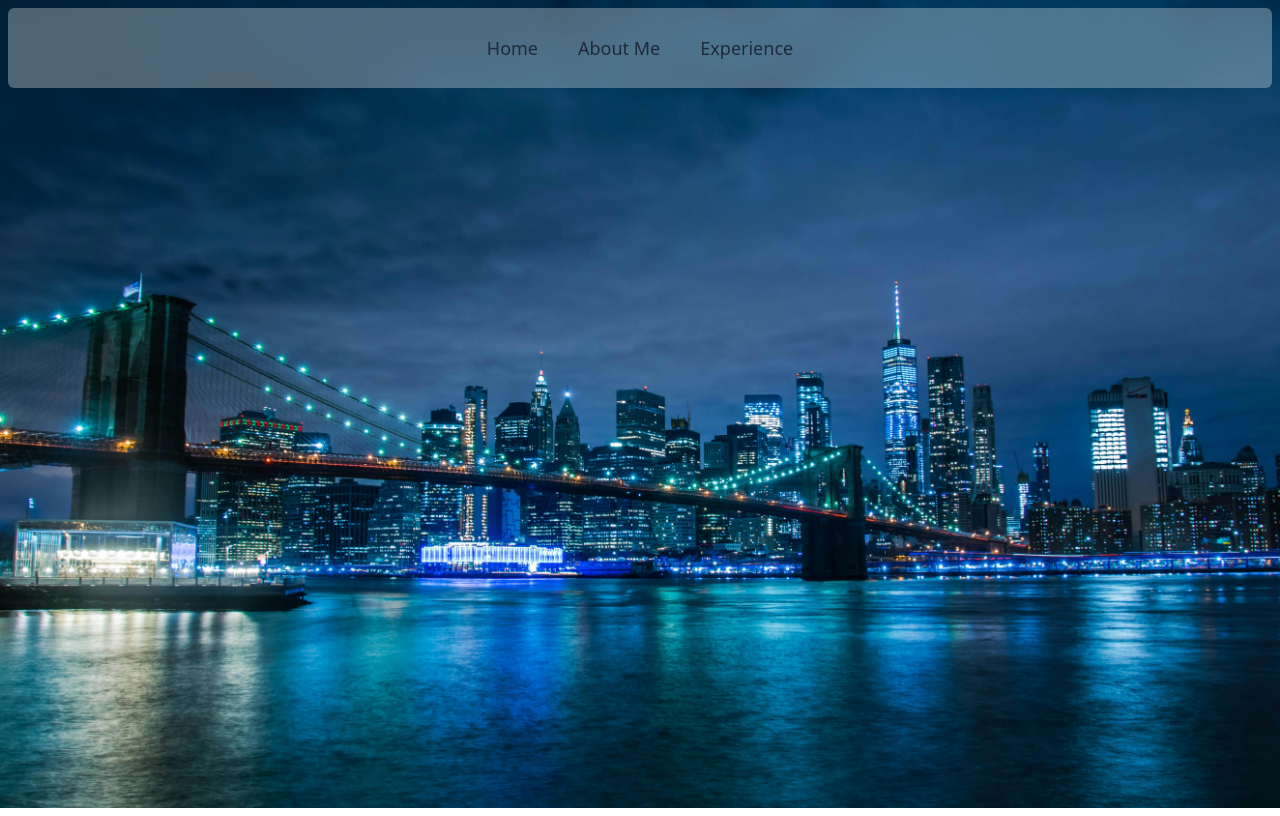
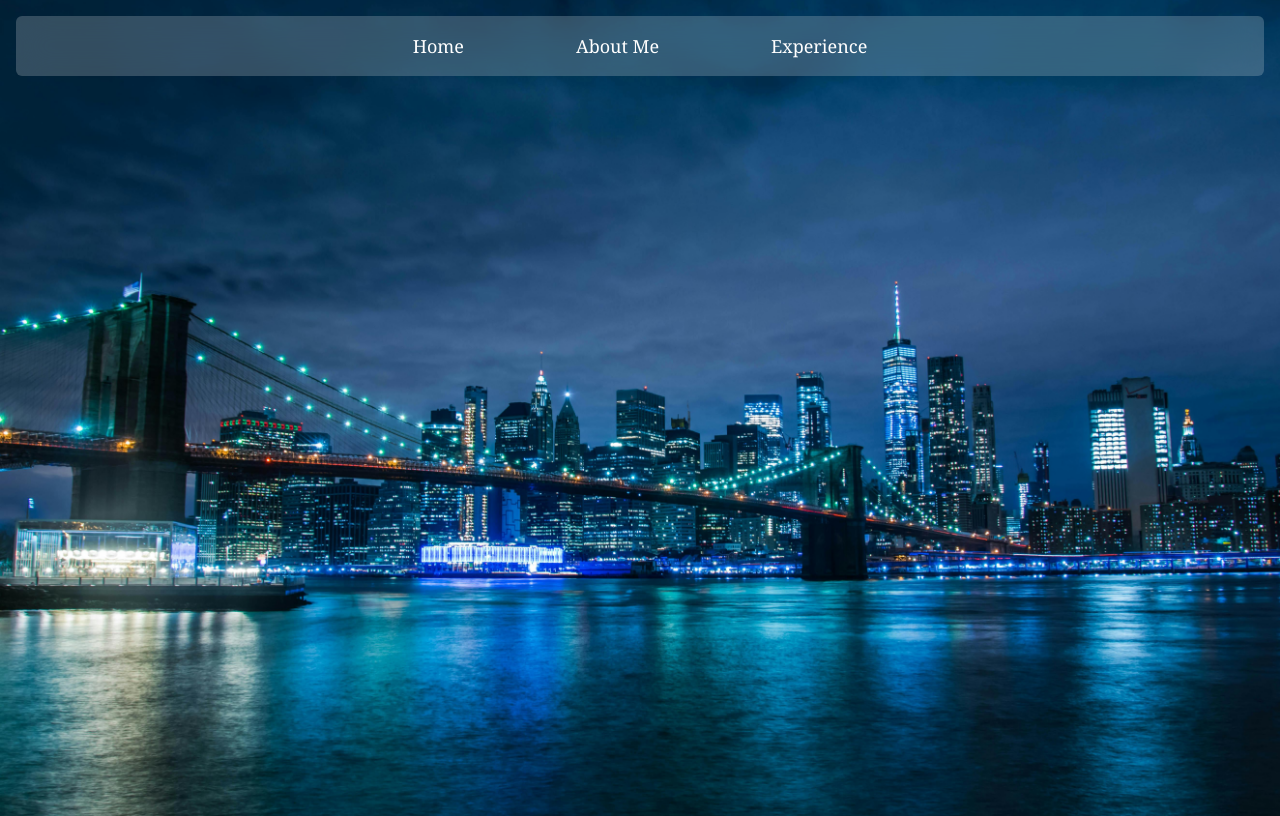
Before and after one commit to banrostin1312/Portafolio, a Next.js app in the folder portafolio/: page / in a window 1280 px wide. Built offline with nearby package versions, Linux system fonts and the light colour scheme.

Commit message:
Actualizacion tailwind config neon-blue, Hover Links

```diff
--- a/portafolio/src/components/navbar/Navbar.tsx
+++ b/portafolio/src/components/navbar/Navbar.tsx
@@ -7,10 +7,12 @@ const Navbar: React.FC = () => {
 
     return (
         <div className="">
-            <ul className="bg-white bg-opacity-30 backdrop-blur-lg m-2 p-4 rounded-md flex gap-10 justify-center items-center h-20 text-lg text-slate-800">
-                <Link href="" className="hover:underline underline-offset-4"><li>Home</li></Link>
-                <Link href=""><li>About Me</li></Link>
-                <Link href=""><li>Experience</li></Link>
+            <ul className="flex flex-col justify-center items-center gap-2 bg-white bg-opacity-20 backdrop-blur-lg m-4 p-4 rounded-md h-auto text-lg text-white
+            sm:flex-row sm:gap-24 font-serif lg:gap-28
+            ">
+                <Link href="" className="hover:text-neon-blue"><li>Home</li></Link>
+                <Link href="" className="hover:text-neon-blue"><li>About Me</li></Link>
+                <Link href="" className="hover:text-neon-blue"><li>Experience</li></Link>
             </ul>
 
         </div>
--- a/portafolio/tailwind.config.ts
+++ b/portafolio/tailwind.config.ts
@@ -11,8 +11,9 @@ const config: Config = {
       colors: {
         background: "var(--background)",
         foreground: "var(--foreground)",
-         'crystal-blue': 'rgba(173, 216, 230, 0.5)'
+        'neon-blue': '#1E90FF'
       },
+
     },
   },
   plugins: [],
```
